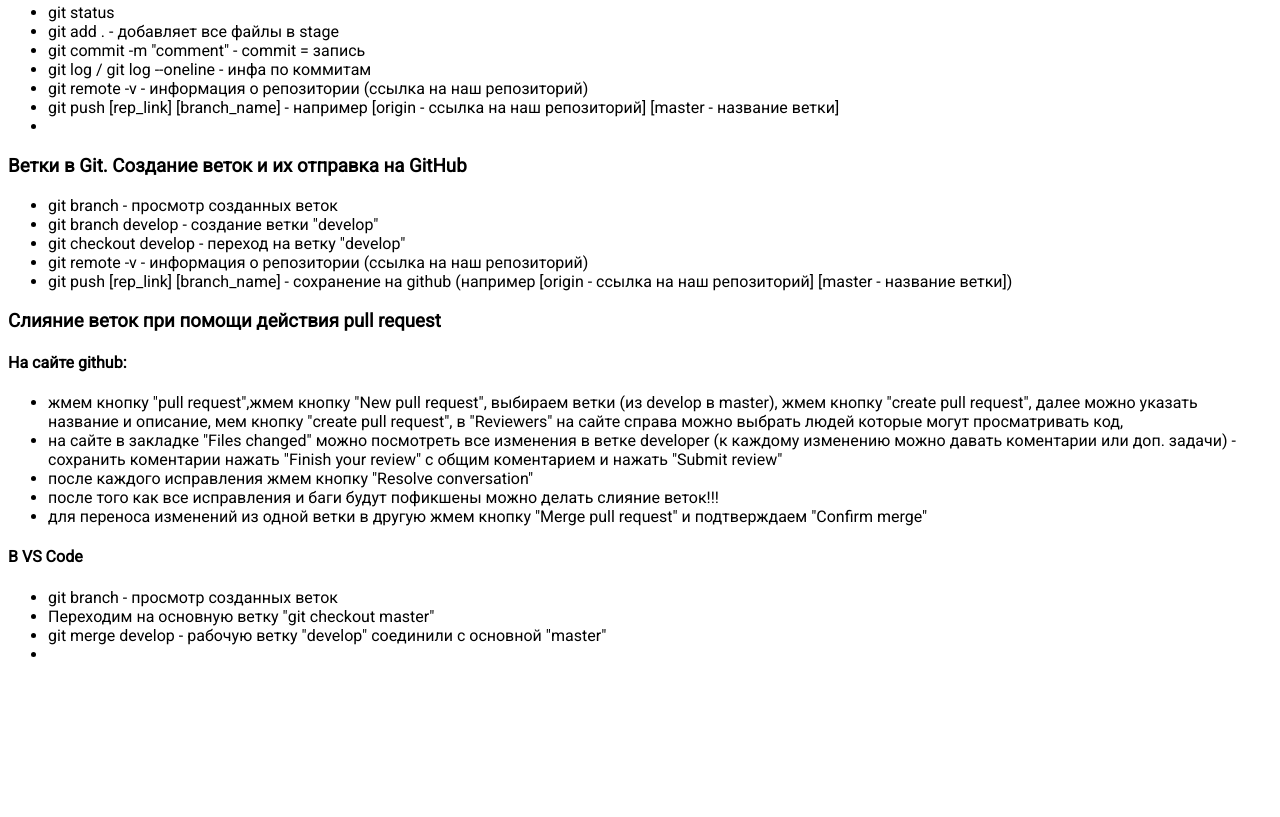
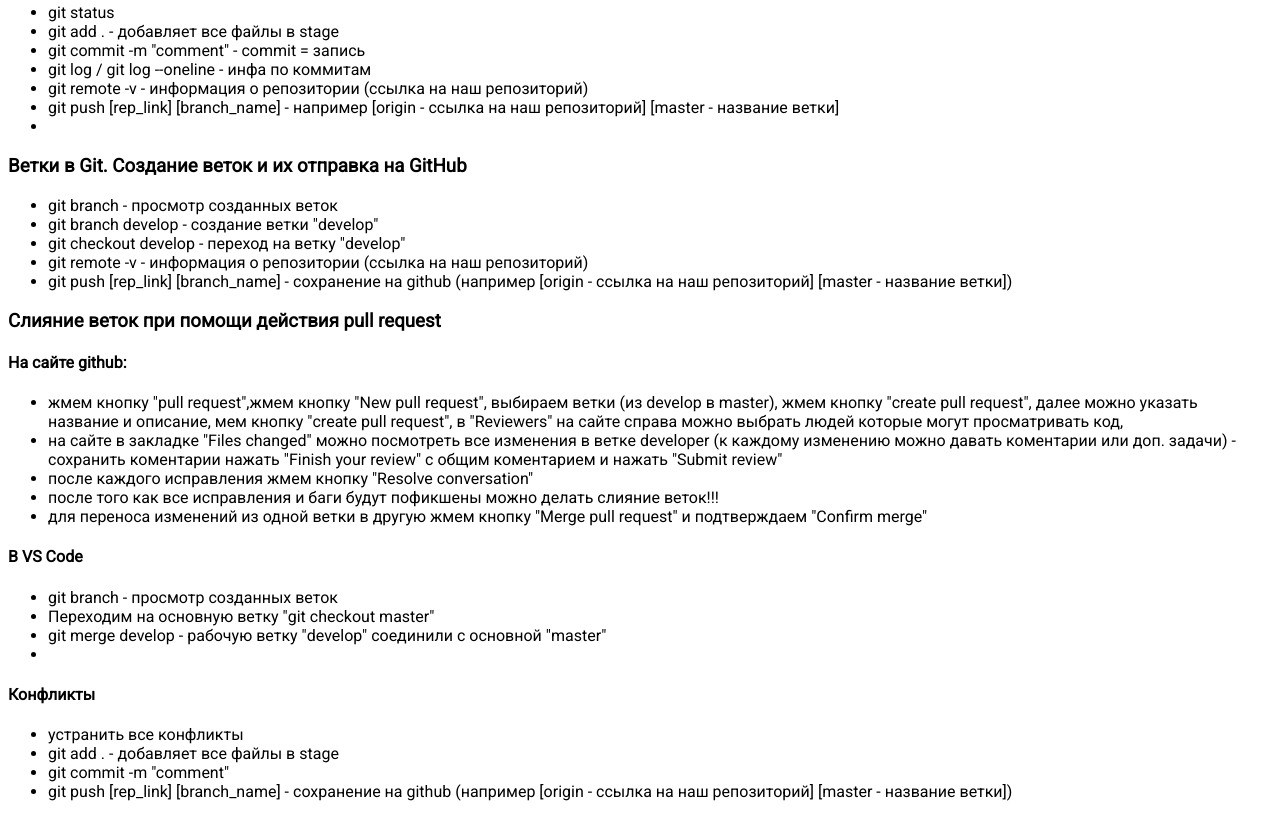
Before and after one commit to vintsan/Git-GitHub, a plain HTML site: page index.html in a window 1280 px wide. Shown: the part 389-1206 px from the top of the page. Before the commit the page ends 1069 px from the top, so only its background shows below. Drawn offline with Linux system fonts and the light colour scheme.

Commit message:
после устранения конфликтов

```diff
--- a/index.html
+++ b/index.html
@@ -108,6 +108,14 @@
         <li>git merge develop - рабочую ветку "develop" соединили с основной "master"</li>
         <li></li>
     </ul>
+    <h4>Конфликты</h4>
+    <ul>
+        <li>устранить все конфликты</li>
+        <li>git add . - добавляет все файлы в stage</li>
+        <li>git commit -m "comment"</li>
+        <li>git push [rep_link] [branch_name] - сохранение на github (например
+            [origin - ссылка на наш репозиторий] [master - название ветки])</li>
+    </ul>
 
 </body>
 
```
